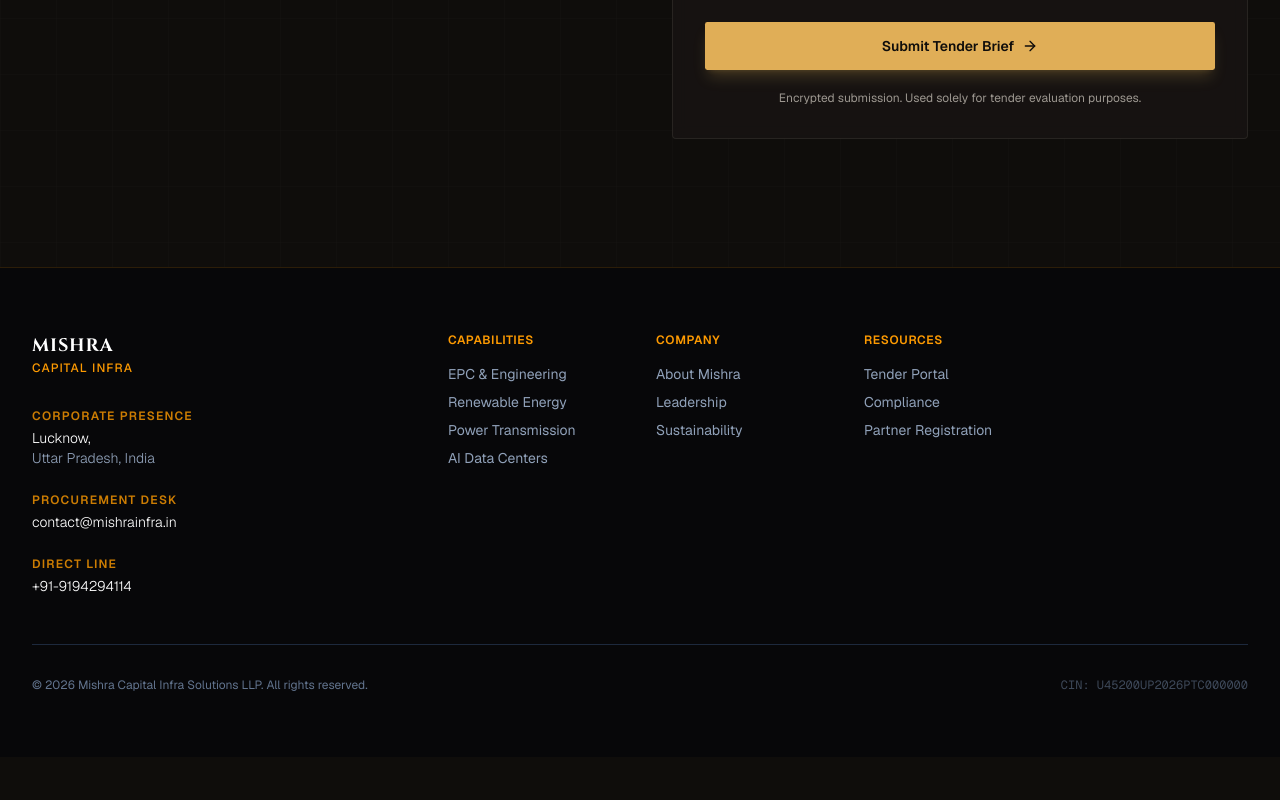
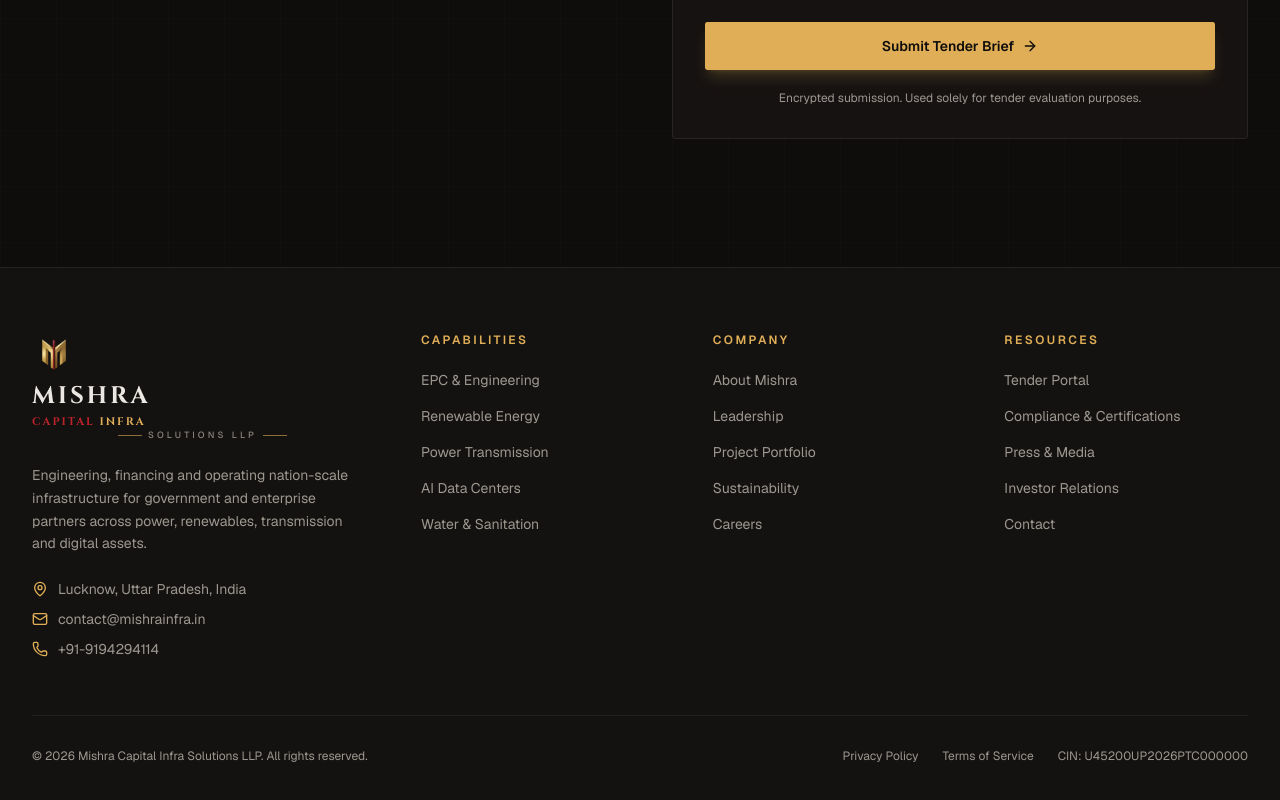
Before and after one commit to rohitashwa4114/mishrainfra-next, a Next.js app: page / in a window 1280 px wide. Shown: the part 4763-5563 px from the top of the page. Before the commit the page ends 5520 px from the top, so only its background shows below. Built offline with nearby package versions, Linux system fonts and the light colour scheme.

Commit message:
Update site-footer.tsx

```diff
--- a/components/site-footer.tsx
+++ b/components/site-footer.tsx
@@ -1,83 +1,72 @@
-import Link from "next/link"
+import { MapPin, Mail, Phone } from "lucide-react"
+import { BrandLogo } from "@/components/brand-logo"
+
+const columns = [
+  {
+    title: "Capabilities",
+    links: ["EPC & Engineering", "Renewable Energy", "Power Transmission", "AI Data Centers", "Water & Sanitation"],
+  },
+  {
+    title: "Company",
+    links: ["About Mishra", "Leadership", "Project Portfolio", "Sustainability", "Careers"],
+  },
+  {
+    title: "Resources",
+    links: ["Tender Portal", "Compliance & Certifications", "Press & Media", "Investor Relations", "Contact"],
+  },
+]
 
 export function SiteFooter() {
   return (
-    <footer className="border-t border-amber-500/15 bg-[#070709] text-slate-400">
-      <div className="mx-auto max-w-7xl px-4 py-12 sm:px-6 lg:px-8 lg:py-16">
-        <div className="xl:grid xl:grid-cols-3 xl:gap-8">
-
-          {/* Left Column: Brand & Contact Info */}
-          <div className="space-y-8 xl:col-span-1">
-            <div className="flex items-center gap-2">
-              <span className="font-serif text-lg font-bold tracking-wider text-white">
-                MISHRA <span className="text-amber-500 font-sans text-xs uppercase tracking-widest block font-medium">Capital Infra</span>
-              </span>
-            </div>
-
-            {/* Corporate Headquarters & Contact Grid */}
-            <div className="space-y-4 text-sm font-light">
-              <div>
-                <h4 className="text-xs uppercase tracking-widest font-semibold text-amber-500/80 mb-1">Corporate Presence</h4>
-                <p className="text-white">Lucknow,</p>
-                <p>Uttar Pradesh, India</p>
-              </div>
-
-              <div className="pt-2">
-                <h4 className="text-xs uppercase tracking-widest font-semibold text-amber-500/80 mb-1">Procurement Desk</h4>
-                <p className="text-white hover:text-amber-400 transition">
-                  <a href="mailto:contact@mishrainfra.in">contact@mishrainfra.in</a>
-                </p>
-              </div>
-
-              <div className="pt-2">
-                <h4 className="text-xs uppercase tracking-widest font-semibold text-amber-500/80 mb-1">Direct Line</h4>
-                <p className="text-white hover:text-amber-400 transition">
-                  <a href="tel:+919194294114">+91-9194294114</a>
-                </p>
-              </div>
-            </div>
+    <footer className="border-t border-border/60 bg-secondary/30">
+      <div className="mx-auto max-w-7xl px-4 py-16 sm:px-6 lg:px-8">
+        <div className="grid gap-12 lg:grid-cols-[1.4fr_1fr_1fr_1fr]">
+          <div>
+            <BrandLogo size="md" className="items-start text-left" />
+            <p className="mt-6 max-w-xs text-sm leading-relaxed text-muted-foreground">
+              Engineering, financing and operating nation-scale infrastructure for government and
+              enterprise partners across power, renewables, transmission and digital assets.
+            </p>
+            <ul className="mt-6 space-y-2.5 text-sm text-muted-foreground">
+              <li className="flex items-center gap-2.5">
+                <MapPin className="h-4 w-4 text-gold flex-shrink-0" /> Lucknow, Uttar Pradesh, India
+              </li>
+              <li className="flex items-center gap-2.5">
+                <Mail className="h-4 w-4 text-gold flex-shrink-0" />
+                <a href="mailto:contact@mishrainfra.in" className="hover:text-foreground transition-colors">contact@mishrainfra.in</a>
+              </li>
+              <li className="flex items-center gap-2.5">
+                <Phone className="h-4 w-4 text-gold flex-shrink-0" />
+                <a href="tel:+919194294114" className="hover:text-foreground transition-colors">+91-9194294114</a>
+              </li>
+            </ul>
           </div>
 
-          {/* Right Columns: Dynamic Nav Links */}
-          <div className="mt-12 grid grid-cols-2 gap-8 xl:col-span-2 xl:mt-0">
-            <div className="md:grid md:grid-cols-2 md:gap-8">
-              <div>
-                <h3 className="text-xs font-semibold uppercase tracking-wider text-amber-500">Capabilities</h3>
-                <ul role="list" className="mt-4 space-y-2 text-sm">
-                  <li><a href="#capabilities" className="hover:text-white transition">EPC & Engineering</a></li>
-                  <li><a href="#capabilities" className="hover:text-white transition">Renewable Energy</a></li>
-                  <li><a href="#capabilities" className="hover:text-white transition">Power Transmission</a></li>
-                  <li><a href="#capabilities" className="hover:text-white transition">AI Data Centers</a></li>
-                </ul>
-              </div>
-              <div className="mt-12 md:mt-0">
-                <h3 className="text-xs font-semibold uppercase tracking-wider text-amber-500">Company</h3>
-                <ul role="list" className="mt-4 space-y-2 text-sm">
-                  <li><a href="#top" className="hover:text-white transition">About Mishra</a></li>
-                  <li><a href="#top" className="hover:text-white transition">Leadership</a></li>
-                  <li><a href="#top" className="hover:text-white transition">Sustainability</a></li>
-                </ul>
-              </div>
+          {columns.map((col) => (
+            <div key={col.title}>
+              <h3 className="text-xs font-semibold uppercase tracking-[0.2em] text-gold">{col.title}</h3>
+              <ul className="mt-5 space-y-3">
+                {col.links.map((link) => (
+                  <li key={link}>
+                    <a
+                      href="#"
+                      className="text-sm text-muted-foreground transition-colors hover:text-foreground"
+                    >
+                      {link}
+                    </a>
+                  </li>
+                ))}
+              </ul>
             </div>
-            <div className="md:grid md:grid-cols-1">
-              <div>
-                <h3 className="text-xs font-semibold uppercase tracking-wider text-amber-500">Resources</h3>
-                <ul role="list" className="mt-4 space-y-2 text-sm">
-                  <li><a href="#tenders" className="hover:text-white transition">Tender Portal</a></li>
-                  <li><a href="#tenders" className="hover:text-white transition">Compliance</a></li>
-                  <li><a href="#tenders" className="hover:text-white transition">Partner Registration</a></li>
-                </ul>
-              </div>
-            </div>
-          </div>
-
+          ))}
         </div>
 
-        {/* Bottom Bar */}
-        <div className="mt-12 border-t border-slate-800 pt-8 flex flex-col md:flex-row items-center justify-between text-xs text-slate-500 gap-4">
+        <div className="mt-14 flex flex-col items-center justify-between gap-4 border-t border-border/60 pt-8 text-xs text-muted-foreground sm:flex-row">
           <p>&copy; {new Date().getFullYear()} Mishra Capital Infra Solutions LLP. All rights reserved.</p>
-          <div className="flex gap-6 font-mono opacity-60">
-            <span>CIN: U45200UP2026PTC000000</span>
+          <div className="flex gap-6">
+            <a href="#" className="transition-colors hover:text-foreground">Privacy Policy</a>
+            <a href="#" className="transition-colors hover:text-foreground">Terms of Service</a>
+            <a href="#" className="transition-colors hover:text-foreground">CIN: U45200UP2026PTC000000</a>
           </div>
         </div>
       </div>
```
